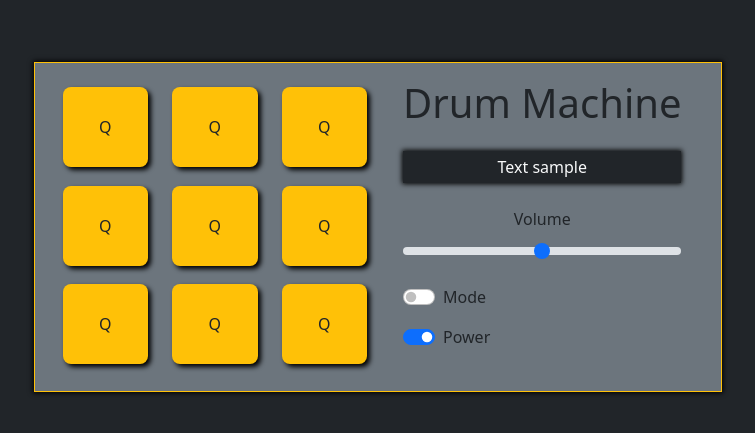
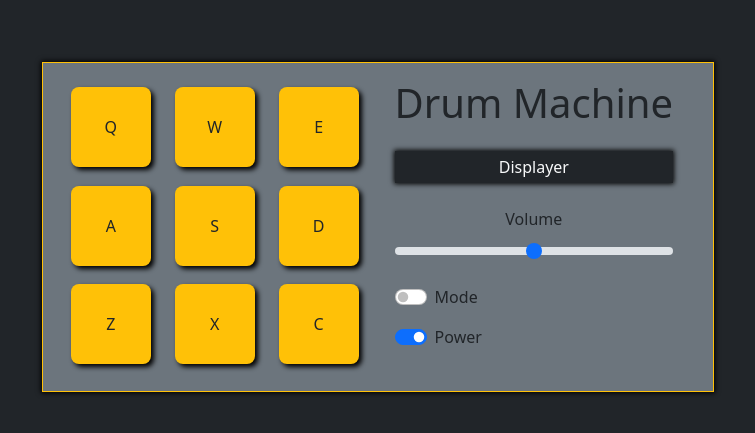
Before and after one commit to PabloPicas0/Drum-Machine, a React (Create React App) app: page / in a window 1280 px wide. Shown: the part 173-606 px from the top of the page, without its empty margins (262-1017 px from the left). Built offline with nearby package versions, Linux system fonts and the light colour scheme.

Commit message:
better functionality and live display

```diff
--- a/src/Components/display.js
+++ b/src/Components/display.js
@@ -1,6 +1,6 @@
 import React, { useState } from "react";
 
-const Display = () => {
+const Display = (props) => {
 
   const [checked, setChecked] = useState(true);
 
@@ -12,7 +12,7 @@ const Display = () => {
     <div id="secondBox" className="pb-4 px-4">
       <h1 className="text-center mb-4">Drum Machine</h1>
       <div className="text-center text-light bg-dark optionBox p-1 mb-4">
-        <span>Text sample</span>
+        <span>{props.padText}</span>
       </div>
       <label htmlFor="rangeLabel" className="d-block text-center form-label">
         Volume
--- a/src/Components/drum-machine.js
+++ b/src/Components/drum-machine.js
@@ -6,8 +6,85 @@ import Display from "./display";
 
 import { FontAwesomeIcon } from "@fortawesome/react-fontawesome";
 
+const audioBank = [
+  {
+    keyCode: 81,
+    keyPress: "Q",
+    id: "Heater 1",
+    url: "https://s3.amazonaws.com/freecodecamp/drums/Heater-1.mp3",
+  },
+  {
+    keyCode: 87,
+    keyPress: "W",
+    id: "Heater 2",
+    url: "https://s3.amazonaws.com/freecodecamp/drums/Heater-2.mp3",
+  },
+  {
+    keyCode: 69,
+    keyPress: "E",
+    id: "Heater 3",
+    url: "https://s3.amazonaws.com/freecodecamp/drums/Heater-3.mp3",
+  },
+  {
+    keyCode: 65,
+    keyPress: "A",
+    id: "Heater 4",
+    url: "https://s3.amazonaws.com/freecodecamp/drums/Heater-4_1.mp3",
+  },
+  {
+    keyCode: 83,
+    keyPress: "S",
+    id: "Clap",
+    url: "https://s3.amazonaws.com/freecodecamp/drums/Heater-6.mp3",
+  },
+  {
+    keyCode: 68,
+    keyPress: "D",
+    id: "Open HH",
+    url: "https://s3.amazonaws.com/freecodecamp/drums/Dsc_Oh.mp3",
+  },
+  {
+    keyCode: 90,
+    keyPress: "Z",
+    id: "Kick-n'-Hat",
+    url: "https://s3.amazonaws.com/freecodecamp/drums/Kick_n_Hat.mp3",
+  },
+  {
+    keyCode: 88,
+    keyPress: "X",
+    id: "Kick",
+    url: "https://s3.amazonaws.com/freecodecamp/drums/RP4_KICK_1.mp3",
+  },
+  {
+    keyCode: 67,
+    keyPress: "C",
+    id: "Closed HH",
+    url: "https://s3.amazonaws.com/freecodecamp/drums/Cev_H2.mp3",
+  },
+];
+
 const Drum = () => {
+  const [pressedText, setPressedText] = useState("Displayer");
 
+  const handleClick = (id, text) => {
+    const audio = document.getElementById(id);
+
+    if (audio.paused) {
+      audio.play();
+    } else {
+      audio.currentTime = 0;
+    }
+
+    setPressedText(text);
+  };
+
+  const handleKeyPress = (event) => {
+    const key = event.key.toUpperCase();
+
+    if ("QWEASDZXC".includes(key)) {
+      document.getElementById(key).play();
+    }
+  };
 
   return (
     <div
@@ -16,18 +93,12 @@ const Drum = () => {
       <div
         id="display"
         className="d-flex bg-secondary border border-warning optionBox p-3">
-        <div id="firstBox" className="row row-cols-3 mx-0">
-          <DrumPad />
-          <DrumPad />
-          <DrumPad />
-          <DrumPad />
-          <DrumPad />
-          <DrumPad />
-          <DrumPad />
-          <DrumPad />
-          <DrumPad />
-        </div>
-        <Display />
+        <DrumPad
+          data={audioBank}
+          click={handleClick}
+          keyPress={handleKeyPress}
+        />
+        <Display padText={pressedText} />
       </div>
     </div>
   );
--- a/src/Components/drum-pads.js
+++ b/src/Components/drum-pads.js
@@ -1,27 +1,28 @@
 import React from "react";
 
-const DrumPad = () => {
-
-    const handleClick = (e) => {
-      const audio = e.target.children[0];
-      audio.currentTime = 0;
-      audio.play();
-      console.log(audio.id);
-    };
-
+const DrumPad = (props) => {
+  return (
+    <div id="firstBox" className="row row-cols-3 mx-0">
+      {props.data.map((audioItems) => {
         return (
           <div className="col px-1">
             <div
               className="drum-pad shadowBox rounded-3 bg-warning m-2"
-        onClick={handleClick}>
+              onClick={() => {
+                props.click(audioItems.keyPress, audioItems.id);
+              }}
+              onKeyPress={props.keyPress}>
               <audio
-          id="Q"
+                id={audioItems.keyPress}
                 className="clip"
                 type="audio/mpeg"
-          src="https://s3.amazonaws.com/freecodecamp/drums/Heater-1.mp3"
+                src={audioItems.url}
               />
-        Q
+              {audioItems.keyPress}
             </div>
+          </div>
+        );
+      })}
     </div>
   );
 };
```
Lines whose indentation alone changed are shown as unchanged.
